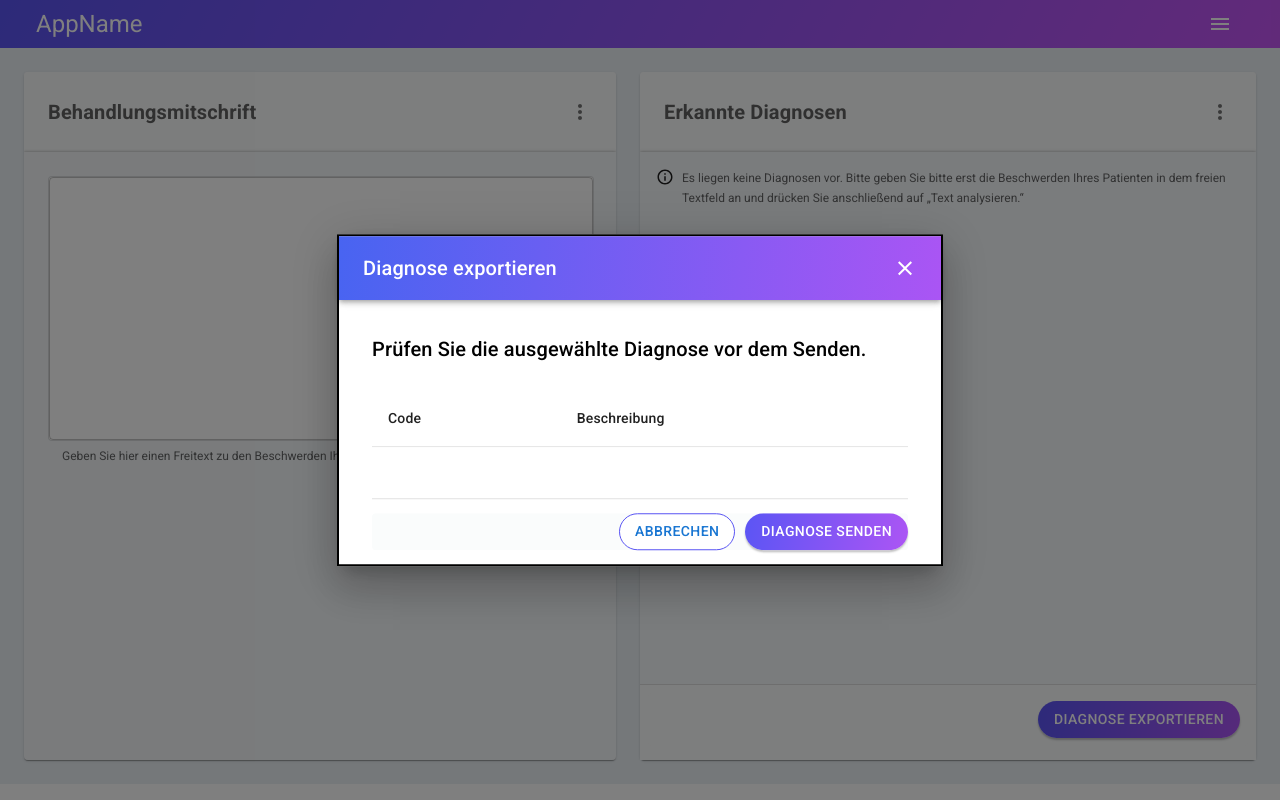
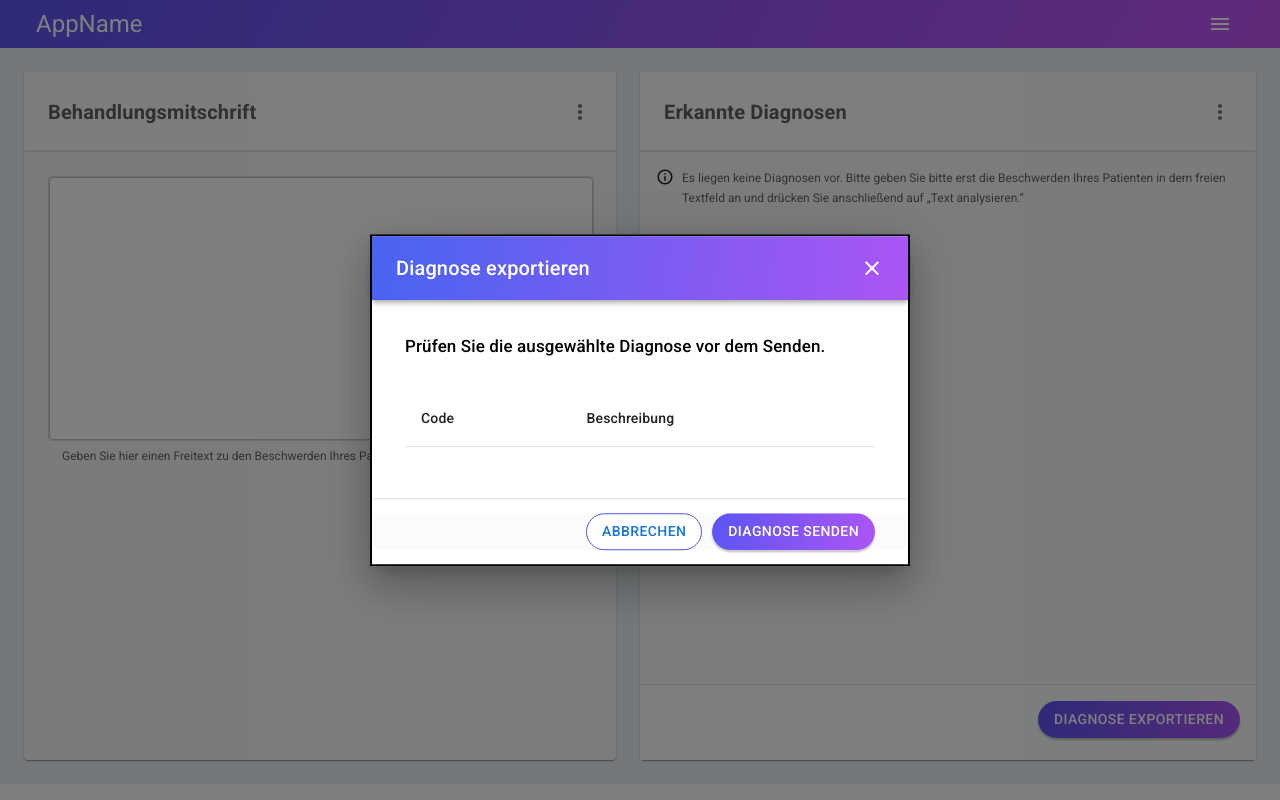
Before and after one commit to chami98/Mediverse, a React (Create React App) app: page / in a window 1280 px wide. Both pictures are taken after a click on the button "DIAGNOSE EXPORTIEREN". Built offline with nearby package versions, Linux system fonts and the light colour scheme.

Commit message:
Fixed Modal size issues

```diff
--- a/src/Components/ExportDiagnosisModal.js
+++ b/src/Components/ExportDiagnosisModal.js
@@ -31,8 +31,8 @@ const ExportDiagnosisModal = ({
     border: "2px solid #000",
     boxShadow: 24,
     paddingTop: "33px",
-    paddingLeft: "33px",
-    paddingRight: "33px",
+    // paddingLeft: "33px",
+    // paddingRight: "33px",
     paddingBottom: "14px",
   };
 
@@ -73,11 +73,21 @@ const ExportDiagnosisModal = ({
           </Toolbar>
         </AppBar>
         <Toolbar />
-        <Typography variant="h6" component="h6" className="ModalText">
-          Prüfen Sie die ausgewählte Diagnose vor dem Senden.
-        </Typography>
-        <ExportDiagnosisTable symptomChecked={symptomChecked} />
+        <Box
+          style={{
+            paddingLeft: "33px",
+            paddingRight: "33px",
+
+          }}
+        >
+          <Typography variant="h6" component="h6" className="ModalText" sx={{fontSize: "17px"}}>
+            Prüfen Sie die ausgewählte Diagnose vor dem Senden.
+          </Typography>
+          <ExportDiagnosisTable symptomChecked={symptomChecked} />
         <Box sx={{ marginTop: "51px" }}></Box>
+        </Box>
+
+
         <Divider />
         <Box
           sx={{
@@ -87,6 +97,7 @@ const ExportDiagnosisModal = ({
             marginTop: "14px",
             background: "#FAFCFC 0% 0% no-repeat padding-box",
             borderRadius: 1,
+            paddingRight : '33px',
           }}
         >
           <Button
```
Also changed, not shown: src/App.css (+5 -6 lines).
